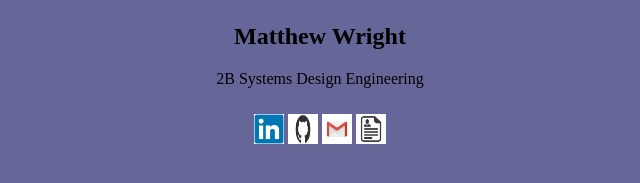
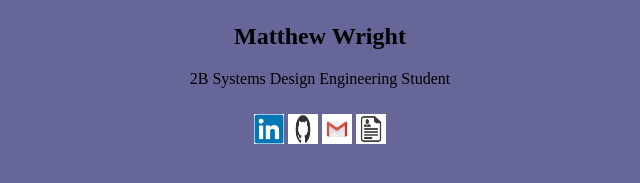
Before and after one commit to mattjgw/mattjgw.github.io, a plain HTML site: page index.html in a window 1280 px wide. Shown: the part 247-430 px from the top of the page, 320-960 px from the left. Drawn offline with Linux system fonts and the light colour scheme.

Commit message:
Changed the description

```diff
--- a/index.html
+++ b/index.html
@@ -6,7 +6,7 @@
 		<meta name="viewport" content="width=device-width">
 		<title>Matthew Wright Website</title>
 		<link rel="stylesheet" href="./assets/CSS/style.css">
-		<meta name="description" content="Matthew Wright Portfolio Website">
+		<meta name="description" content="Matthew Wright Portfolio">
 		<meta name="keywords" content="Matthew Wright, Systems Design Engineering">
 		<meta name="author" content="Matthew Wright">
 
@@ -30,7 +30,7 @@
 
 				<h1><center>Matthew Wright</center></h1>
 
-				<p><center>2B Systems Design Engineering</center></p>
+				<p><center>2B Systems Design Engineering Student</center></p>
 
 			</div>
 
```
